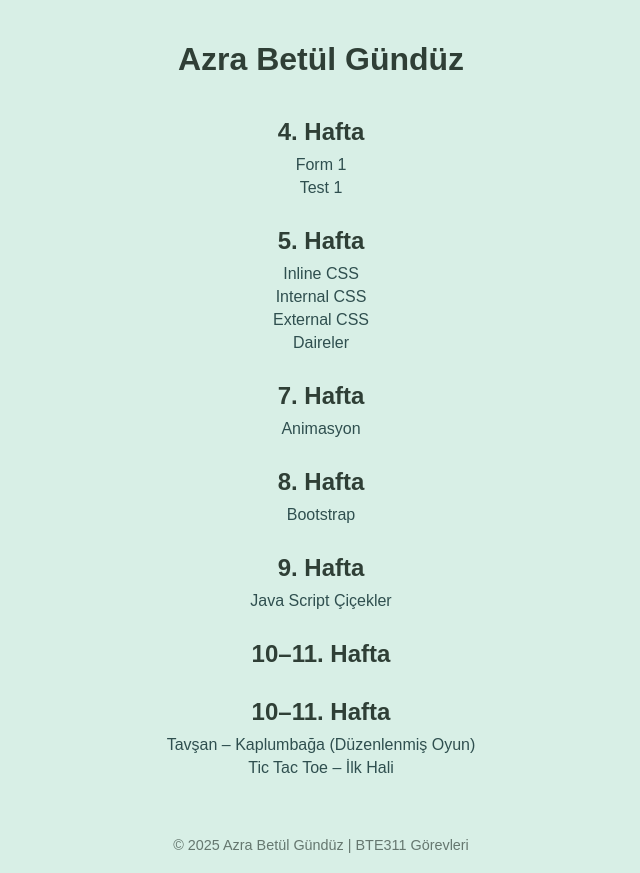
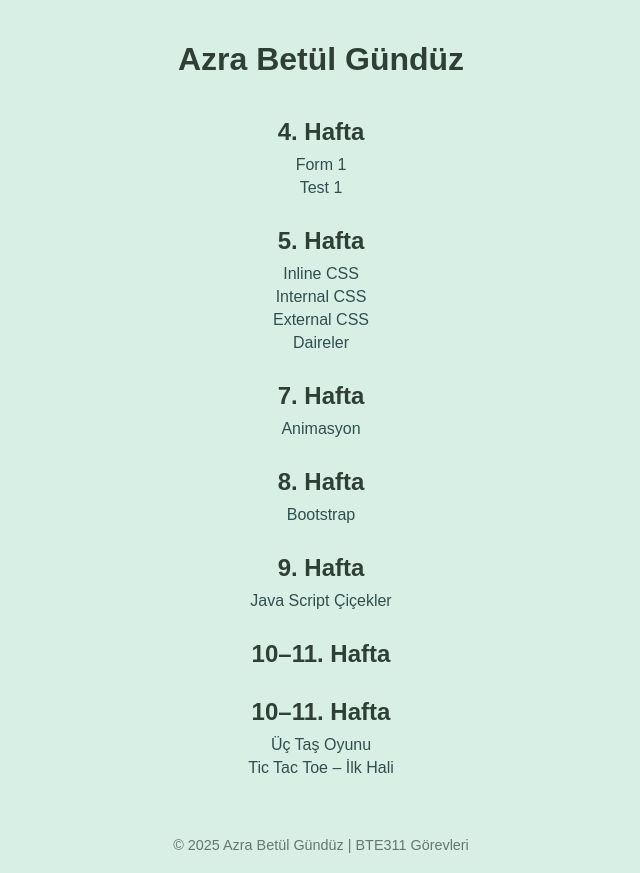
Before and after one commit to azragunduz/azragunduz.github.io, a plain HTML site: page index.html in a window 1280 px wide. Shown: the whole page, without its empty margins (319-959 px from the left). Drawn offline with Linux system fonts and the light colour scheme.

Commit message:
Update game link text in index.html

```diff
--- a/index.html
+++ b/index.html
@@ -102,7 +102,7 @@
 <nav>
   <ul>
     <li><a href="https://azragunduz.github.io/oyunlar/duzenlenmis_oyun/index.html">
-      Tavşan – Kaplumbağa (Düzenlenmiş Oyun)
+      Üç Taş Oyunu
     </a></li>
 
     <li><a href="https://azragunduz.github.io/oyunlar/ilk_oyun/index.html">
```
